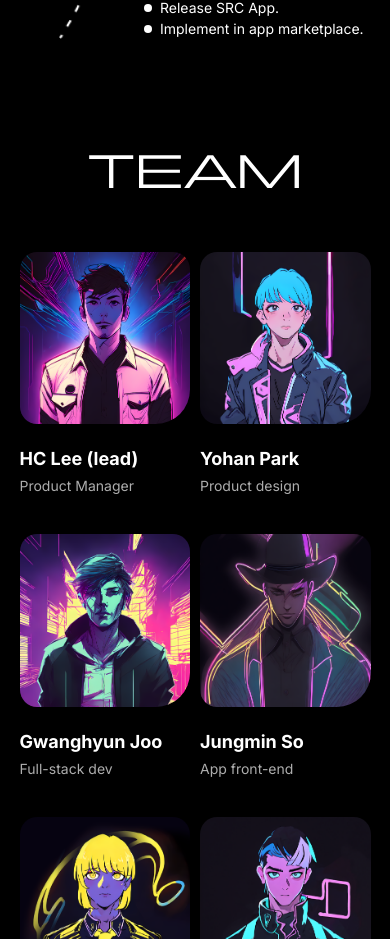
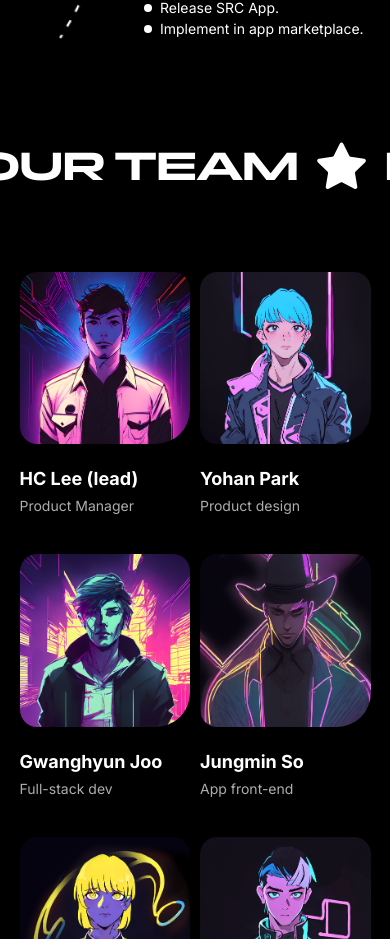
Before and after one commit to omokgosu/src-portfolio, a React (Create React App) app: page / in a window 390 px wide. Shown: the part 5898-6837 px from the top of the page. Built offline with nearby package versions, Linux system fonts and the light colour scheme.

Commit message:
slide responsive

```diff
--- /dev/null
+++ b/src/components/Slide.js
@@ -0,0 +1,24 @@
+import React, {useState , useEffect, useRef} from 'react';
+import '../styles/slide.css'
+
+export default function Slide() {
+
+    return (
+        <div className="TeamSlide">
+            <ul>
+                <li>
+                    <p>MEET OUR TEAM</p>
+                    <img src="/assets/images/team/star.svg" alt="별"/>
+                </li>
+                <li>
+                    <p>MEET OUR TEAM</p>
+                    <img src="/assets/images/team/star.svg" alt="별"/>
+                </li>
+                <li>
+                    <p>MEET OUR TEAM</p>
+                    <img src="/assets/images/team/star.svg" alt="별"/>
+                </li>
+            </ul>
+        </div>
+    );
+  }
--- a/src/components/team.js
+++ b/src/components/team.js
@@ -85,7 +85,7 @@ export default function Team() {
     return (
         <section id="Team">
             <div className="TeamInner">
-                <h3>TEAM</h3>
+                <h3 className="hidden">TEAM</h3>
                 <ul className="member">
                 {team &&
                     team.map((el, i) => {
--- a/src/pages/LandingPage.js
+++ b/src/pages/LandingPage.js
@@ -4,6 +4,7 @@ import Typo from "../components/typo";
 import Howto from "../components/howTo";
 import RoadMap from "../components/roadmap";
 import Sustain from "../components/sustain";
+import Slide from "../components/Slide";
 import Team from "../components/team";
 import Last from "../components/Last";
 import Footer from "../components/footer";
@@ -17,6 +18,7 @@ export default function LandingPage() {
             <Howto />
             <Sustain />
             <RoadMap />
+            <Slide />
             <Team />
             <Last />
             <Footer />
--- /dev/null
+++ b/src/styles/slide.css
@@ -0,0 +1,53 @@
+@keyframes slide {
+    from{
+        transform: translateX(0);
+    }
+    to{
+        transform: translateX(-100%);
+    }
+}
+.TeamSlide{
+    overflow: hidden;
+    margin-bottom: 80px;
+}
+.TeamSlide ul{
+    display: flex;
+}
+.TeamSlide li{
+    position: relative;
+    display: flex;
+    white-space: nowrap;
+    animation: slide 5s linear infinite;
+}
+.TeamSlide p{
+    font-family: 'panchang-bold';
+    font-size: 120px;
+}
+.TeamSlide img{
+    margin: 0 38px;
+}
+
+@media screen and (max-width: 1400px) {
+    .TeamSlide p{
+        font-size: 100px;
+    }
+    .TeamSlide img{
+        margin: 0 32px;
+}
+}
+@media screen and (max-width: 1024px) {
+    .TeamSlide p{
+        font-size: 60px;
+    }
+    .TeamSlide img{
+        margin: 0 24px;
+    }
+}
+@media screen and (max-width: 768px) {
+    .TeamSlide p{
+        font-size: 40px;
+    }
+    .TeamSlide img{
+        margin: 0 18px;
+    }
+}
```
Also changed, not shown: public/assets/images/team/star.svg (added).
